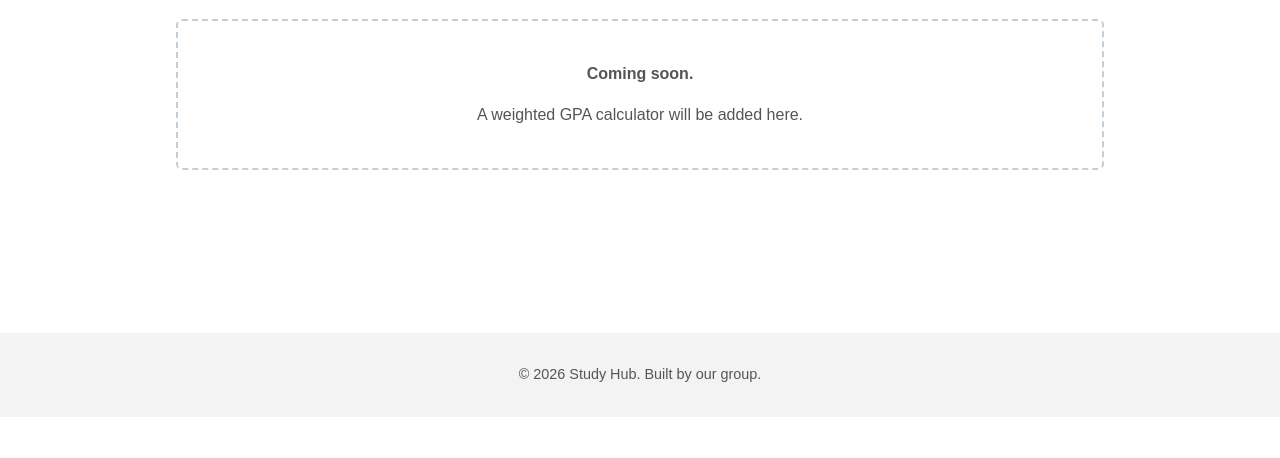
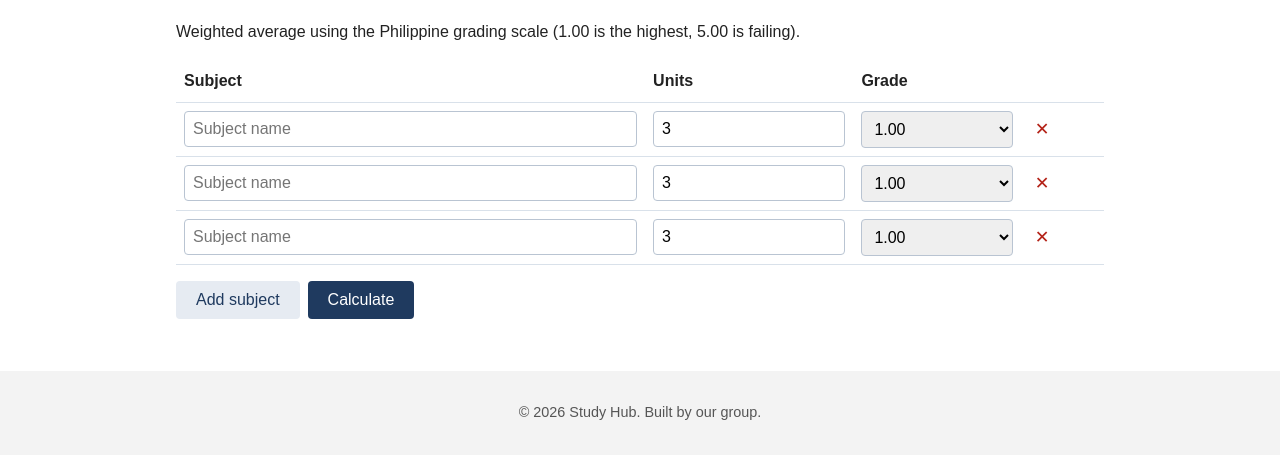
Before and after one commit to Jelo1/CIS-FINALS-PROJECT, a plain HTML site: page study-hub/gpa.html in a window 1280 px wide. Shown: the part 162-620 px from the top of the page. Drawn offline with Linux system fonts and the light colour scheme.

Commit message:
ADD GPA CALCULATOR

```diff
--- /dev/null
+++ b/study-hub/css/gpa.css
@@ -0,0 +1,10 @@
+.sr-only { position: absolute; left: -9999px; }
+.gpa-table { width: 100%; border-collapse: collapse; margin: 16px 0; }
+.gpa-table th, .gpa-table td { padding: 8px; border-bottom: 1px solid #d9e1ea; text-align: left; }
+.gpa-table input, .gpa-table select { width: 100%; }
+.gpa-table .del { background: none; border: 0; color: #b42318; font-size: 1.1rem; cursor: pointer; }
+.gpa-actions { display: flex; gap: 8px; }
+.gpa-actions .btn { margin-top: 0; }
+.gpa-result { margin-top: 20px; font-size: 1.2rem; }
+.gpa-result strong { font-size: 1.8rem; }
+.gpa-error { color: #b42318; }
--- a/study-hub/gpa.html
+++ b/study-hub/gpa.html
@@ -5,6 +5,7 @@
   <meta name="viewport" content="width=device-width, initial-scale=1.0">
   <title>GPA Calculator | Study Hub</title>
   <link rel="stylesheet" href="css/style.css">
+  <link rel="stylesheet" href="css/gpa.css">
 </head>
 <body>
   <header class="site-header">
@@ -23,15 +24,27 @@
 
   <main class="container page">
     <h1>GPA Calculator</h1>
-    <div class="placeholder">
-      <p><strong>Coming soon.</strong></p>
-      <p>A weighted GPA calculator will be added here.</p>
+    <p>Weighted average using the Philippine grading scale (1.00 is the highest, 5.00 is failing).</p>
+
+    <table class="gpa-table">
+      <thead>
+        <tr><th>Subject</th><th>Units</th><th>Grade</th><th><span class="sr-only">Remove</span></th></tr>
+      </thead>
+      <tbody id="gpa-rows"></tbody>
+    </table>
+
+    <div class="gpa-actions">
+      <button id="gpa-add" class="btn btn-secondary" type="button">Add subject</button>
+      <button id="gpa-calc" class="btn" type="button">Calculate</button>
     </div>
+
+    <div id="gpa-result" class="gpa-result" aria-live="polite"></div>
   </main>
 
   <footer class="site-footer">
     <div class="container"><p>&copy; <span id="year"></span> Study Hub. Built by our group.</p></div>
   </footer>
   <script src="js/main.js"></script>
+  <script src="js/gpa.js"></script>
 </body>
 </html>
--- /dev/null
+++ b/study-hub/js/gpa.js
@@ -0,0 +1,68 @@
+// GPA calculator: weighted average = sum(units x grade) / sum(units)
+(function () {
+  var GRADES = ['1.00', '1.25', '1.50', '1.75', '2.00', '2.25', '2.50', '2.75', '3.00', '5.00'];
+  var rows = document.getElementById('gpa-rows');
+  var result = document.getElementById('gpa-result');
+
+  function addRow() {
+    var tr = document.createElement('tr');
+
+    var tdName = document.createElement('td');
+    var name = document.createElement('input');
+    name.type = 'text'; name.placeholder = 'Subject name'; name.setAttribute('aria-label', 'Subject name');
+    tdName.appendChild(name);
+
+    var tdUnits = document.createElement('td');
+    var units = document.createElement('input');
+    units.type = 'number'; units.min = '0.5'; units.max = '10'; units.step = '0.5'; units.value = '3';
+    units.setAttribute('aria-label', 'Units');
+    tdUnits.appendChild(units);
+
+    var tdGrade = document.createElement('td');
+    var grade = document.createElement('select');
+    grade.setAttribute('aria-label', 'Grade');
+    GRADES.forEach(function (g) {
+      var o = document.createElement('option');
+      o.value = g; o.textContent = g;
+      grade.appendChild(o);
+    });
+    tdGrade.appendChild(grade);
+
+    var tdDel = document.createElement('td');
+    var del = document.createElement('button');
+    del.type = 'button'; del.className = 'del'; del.textContent = '\u2715';
+    del.setAttribute('aria-label', 'Remove subject');
+    del.addEventListener('click', function () { tr.remove(); });
+    tdDel.appendChild(del);
+
+    tr.appendChild(tdName); tr.appendChild(tdUnits); tr.appendChild(tdGrade); tr.appendChild(tdDel);
+    rows.appendChild(tr);
+  }
+
+  function calculate() {
+    var totalUnits = 0, totalPoints = 0;
+    var trs = rows.querySelectorAll('tr');
+    for (var i = 0; i < trs.length; i++) {
+      var u = parseFloat(trs[i].querySelector('input[type=number]').value);
+      var g = parseFloat(trs[i].querySelector('select').value);
+      if (!(u > 0)) {
+        result.innerHTML = '<span class="gpa-error">Please enter valid units for every subject.</span>';
+        return;
+      }
+      totalUnits += u;
+      totalPoints += u * g;
+    }
+    if (totalUnits === 0) {
+      result.innerHTML = '<span class="gpa-error">Add at least one subject.</span>';
+      return;
+    }
+    var gpa = totalPoints / totalUnits;
+    result.innerHTML = 'Your GPA: <strong></strong><br>Total units: <span id="gpa-units"></span>';
+    result.querySelector('strong').textContent = gpa.toFixed(2);
+    document.getElementById('gpa-units').textContent = totalUnits;
+  }
+
+  document.getElementById('gpa-add').addEventListener('click', addRow);
+  document.getElementById('gpa-calc').addEventListener('click', calculate);
+  for (var i = 0; i < 3; i++) addRow();
+})();
```
